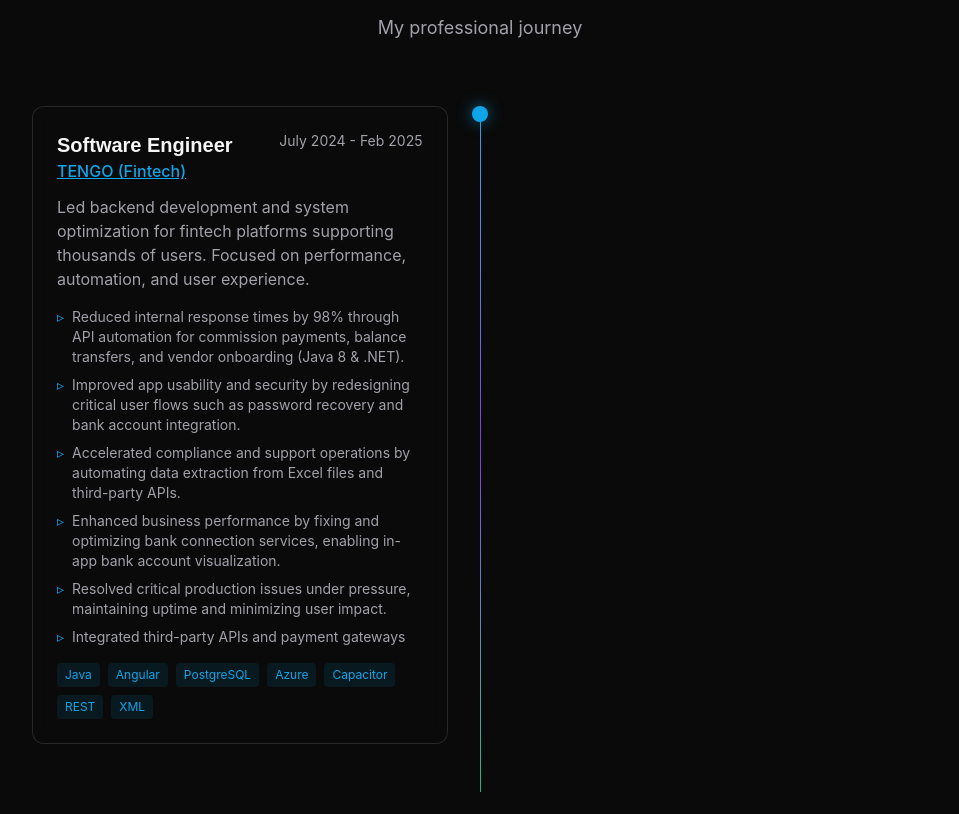
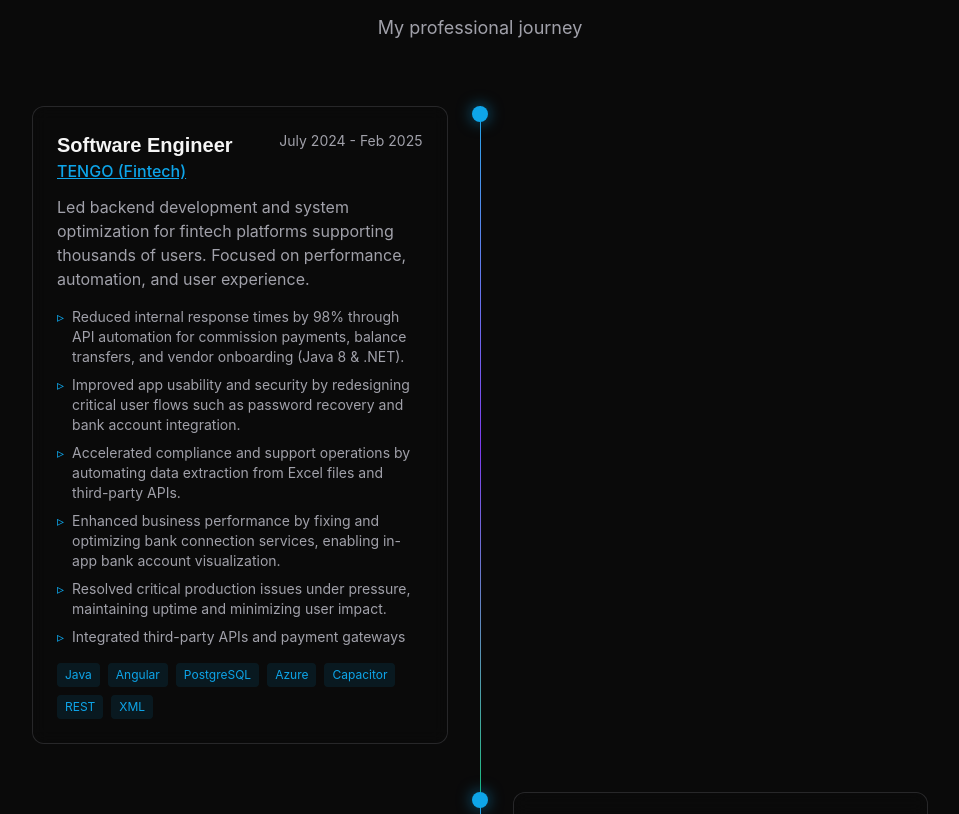
Before and after one commit to denzellgh/portfolio-denzellgh, a React (Vite) app: page / in a window 1280 px wide. Shown: the part 2616-3430 px from the top of the page, without its empty margins (160-1119 px from the left). Built offline with nearby package versions, Linux system fonts and the light colour scheme.

Commit message:
fix: style improvements in experience section

```diff
--- a/src/sections/Experience.tsx
+++ b/src/sections/Experience.tsx
@@ -4,13 +4,16 @@ import { experienceData } from '../data/experience';
 
 export const Experience = () => {
   return (
-    <section id="experience" className="relative py-20">
+    <section
+      id="experience"
+      className="relative flex min-h-screen items-center py-20"
+    >
       <div className="mx-auto max-w-[1200px] px-6">
         <SectionTitle subtitle="My professional journey">
           Work Experience
         </SectionTitle>
 
-        <div className="mx-auto max-w-4xl space-y-12">
+        <div className="mx-auto max-w-4xl">
           {experienceData.map((exp, index) => (
             <TimelineItem key={exp.id} experience={exp} index={index} />
           ))}
```
